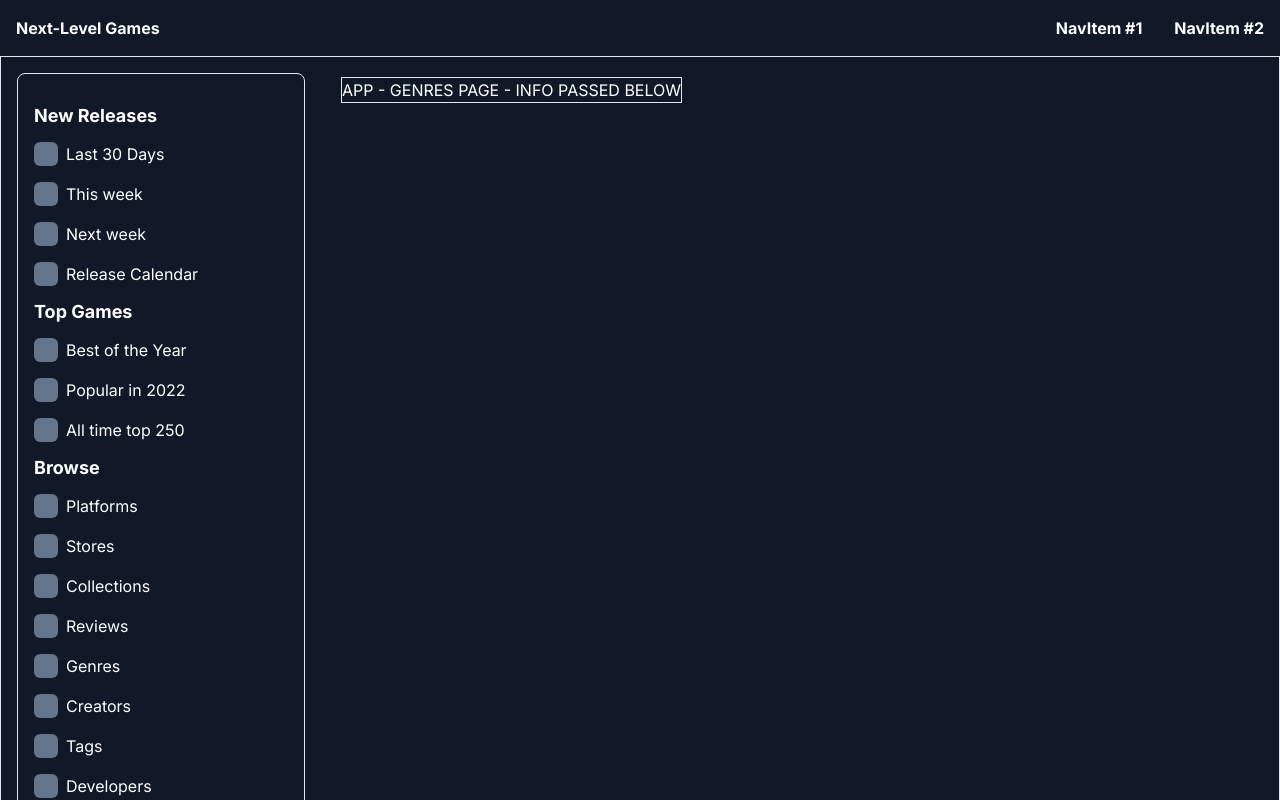
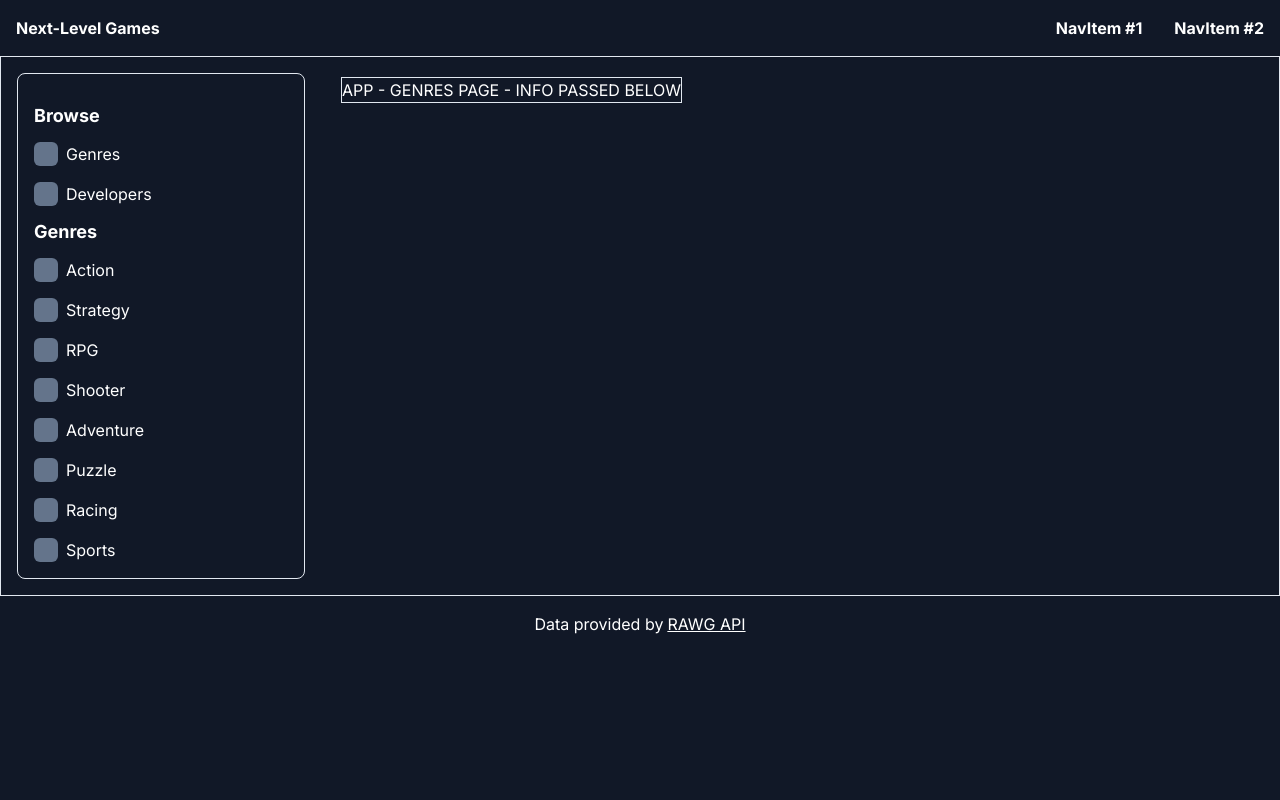
Before and after one commit to bartswierz/game-website, a Next.js app: page /genres/action in a window 1280 px wide. Shown: the top 800 px of the page. Built offline with nearby package versions, Linux system fonts and the light colour scheme.

Commit message:
updated Sidebar Link to pass genres/page_size query to fix Genre links

```diff
--- a/app/genres/[slug]/page.tsx
+++ b/app/genres/[slug]/page.tsx
@@ -8,12 +8,14 @@ import Link from "next/link";
 
 // TODO - GRAB THE SLUG PASSED AND USE IT TO GET THE GENRE GAMES LIST - EX. browse/genres/[action] -> slug = action
 // const GenrePage = async ({ params }: { params: { slug: string } }) => {
+//ex. http://localhost:3000/genres/shooter?genres=action&page_size=6
+//ex. http://localhost:3000/genres/shooter?genres=4&page_size=6
 const GenrePage = async () => {
   // console.log("APP/GENRES/[SLUG]/PAGE.TSX - params: ", params);
   // Grabs the ID from the URL
   const searchParams = useSearchParams();
-  const searchGenreID = searchParams.get("genres");
-  const searchPageSize = searchParams.get("page_size");
+  const searchGenreID = searchParams.get("genres"); // genres=action
+  const searchPageSize = searchParams.get("page_size"); // page_size=6
   console.log("searchGenre = ", searchGenreID);
   console.log("searchPageSize = ", searchPageSize);
   const [gamesInfo, setGamesInfo] = useState<GamesByGenre>();
@@ -25,35 +27,37 @@ const GenrePage = async () => {
       const data: GamesByGenre = await getGamesByGenre(searchID, searchPageSize);
 
       if (data) {
-        console.log("GAMES BY GENRE - data: ", data);
+        // console.log("GAMES BY GENRE - data: ", data);
         setGamesInfo(data);
       } else throw new Error("No data returned from getGenreInfo");
     };
 
-    if (searchGenreID) fetchGamesByGenreInfo(searchGenreID, searchPageSize);
+    if (searchGenreID && searchPageSize) fetchGamesByGenreInfo(searchGenreID, searchPageSize);
   }, [searchGenreID]);
 
   return (
     <div className="border text-white">
       <div>APP - GENRES PAGE - INFO PASSED BELOW</div>
-      <div>
+      <div className="">
         {gamesInfo && (
+          <div className="w-[50]">
             <ul>
               <li>Games Page: {gamesInfo.count}</li>
               <li>Next: {gamesInfo.next}</li>
               <li>Previous: {gamesInfo.previous}</li>
-            {/* <li>
-              Results:
-              {gamesInfo.results.map(({ slug, name, platforms }) => {
-                return (
+              <li># of Games Fetched: {gamesInfo.results.length}</li>
+              <div className="flex flex-row flex-wrap gap-4">
+                {gamesInfo.results.map((game) => (
+                  <Link href={`/games/${game.slug}`} key={game.slug} className="border cursor-pointer">
+                    <h2>{game.name}</h2>
                     <div>
-                    <p>{slug}</p>
-                    <p>{name}</p>
+                      <Image src={game.background_image} width={300} height={300} alt="Game" />
                     </div>
-                );
-              })}
-            </li> */}
+                  </Link>
+                ))}
+              </div>
             </ul>
+          </div>
         )}
       </div>
     </div>
--- a/app/page.tsx
+++ b/app/page.tsx
@@ -21,6 +21,7 @@ export default async function Home() {
         */
         <Link
           //TODO - pass the game content as a param
+          // href={`/games/${game.id}`}
           href={`/games/${game.id}`}
           className="bg-gray-700 p-8 col-span-4 md:col-span-2 lg:col-span-2 text-white font-bold flex-grow"
           key={game.id}
--- a/components/ui/Sidebar.tsx
+++ b/components/ui/Sidebar.tsx
@@ -7,21 +7,40 @@ import { useState } from "react";
 const Sidebar = () => {
   const [isActive, setIsActive] = useState<string | null>(null);
 
+  // CAPITALIZES FIRST LETTER
+  const capitalizeWord = (link: string) => {
+    if (link === "rpg") return link.toUpperCase();
+    else return link.charAt(0).toUpperCase() + link.slice(1);
+  };
+
   return (
     <div className="border w-72 h-max p-4 m-4 rounded-lg">
       {sidebarData.map(({ title, links }, idx: number) => {
         return (
           <div className="text-white" key={idx}>
-            <div className="text-lg font-bold py-3">{title}</div>
+            <div className="text-lg font-bold py-3">{capitalizeWord(title)}</div>
 
             <ul className="flex flex-col gap-4">
+              {/* http://localhost:3000/genres/sports?genres=sports&page_size=6 */}
+              {/* TODO - FIND A WAY TO NOT PASS query to the BROWSE SECTION */}
               {links.map((link) => (
-                <Link href={formatLink(title, link)} className="flex gap-2" onClick={() => setIsActive(link)} key={link}>
+                <Link
+                  href={{ pathname: `/${title}/${link}`, query: { genres: link, page_size: "6" } }}
+                  className="flex gap-2"
+                  onClick={() => setIsActive(link)}
+                  key={link}
+                >
                   <span className="w-6 h-6 bg-slate-500  rounded-md"></span>
                   <li className={`cursor-pointer hover:text-gray-500 ${link === isActive ? "text-blue-700 font-bold" : ""}`}>
-                    {link}
+                    {capitalizeWord(link)}
                   </li>
                 </Link>
+                // <Link href={formatLink(title, link)} className="flex gap-2" onClick={() => setIsActive(link)} key={link}>
+                //   <span className="w-6 h-6 bg-slate-500  rounded-md"></span>
+                //   <li className={`cursor-pointer hover:text-gray-500 ${link === isActive ? "text-blue-700 font-bold" : ""}`}>
+                //     {link}
+                //   </li>
+                // </Link>
               ))}
             </ul>
 
--- a/constants/index.ts
+++ b/constants/index.ts
@@ -2,25 +2,29 @@ import { SidebarDataProps } from "@/types";
 
 // Large Data Stored here if needed
 export const sidebarData: SidebarDataProps[] = [
+  // {
+  //   title: "New Releases",
+  //   links: ["Last 30 Days", "This week", "Next week", "Release Calendar"],
+  // },
+  // {
+  //   title: "Top Games",
+  //   links: ["Best of the Year", "Popular in 2022", "All time top 250"],
+  // },
   {
-    title: "New Releases",
-    links: ["Last 30 Days", "This week", "Next week", "Release Calendar"],
+    title: "browse",
+    links: ["genres", "developers"],
+    // params: "",
+    // ORIGINAL
+    // links: ["Platforms", "Stores", "Collections", "Reviews", "Genres", "Creators", "Tags", "Developers", "Publishers"],
   },
+  // {
+  //   title: "Platforms",
+  //   links: ["PC", "PlayStation 4", "Xbox One", "Nintendo Switch", "iOS", "Android"],
+  // },
   {
-    title: "Top Games",
-    links: ["Best of the Year", "Popular in 2022", "All time top 250"],
-  },
-  {
-    title: "Browse",
-    links: ["Platforms", "Stores", "Collections", "Reviews", "Genres", "Creators", "Tags", "Developers", "Publishers"],
-  },
-  {
-    title: "Platforms",
-    links: ["PC", "PlayStation 4", "Xbox One", "Nintendo Switch", "iOS", "Android"],
-  },
-  {
-    title: "Genres",
-    links: ["Action", "Strategy", "RPG", "Shooter", "Adventure", "Puzzle", "Racing", "Sports"],
+    title: "genres",
+    links: ["action", "strategy", "rpg", "shooter", "adventure", "puzzle", "racing", "sports"],
+    // query: { genres: "action", page_size: "6" },
   },
 ];
 
--- a/utils/index.ts
+++ b/utils/index.ts
@@ -40,7 +40,7 @@ export const getGames = async (): Promise<Game[]> => {
 // FETCHES GAMES BASED ON THEIR GENRE TYPE - ex. passed action will search for all games with the action genre
 //TODO - genreID = number | string ex.) genreID = 4 | "action"
 export const getGamesByGenre = async (genre: number | string, page_size: string | null): Promise<GamesByGenre> => {
-  console.log("Inside getGamesByGenre: ", process.env.RAWG_API_KEY);
+  console.log("Inside getGamesByGenre: ");
   // const res = await fetch(`https://api.rawg.io/api/games?key=${process.env.RAWG_API_KEY}`);
   const res = await fetch(`https://api.rawg.io/api/games?genres=${genre}&page_size=${page_size}&key=${process.env.RAWG_API_KEY}`);
 
@@ -49,9 +49,8 @@ export const getGamesByGenre = async (genre: number | string, page_size: string
   }
 
   const data = await res.json();
-  // console.log("GamesByGenre: data.results", data.results);
 
-  return data.results;
+  return data;
 };
 // getGamesByGenre(4);
 
```
Lines whose indentation alone changed are shown as unchanged.
